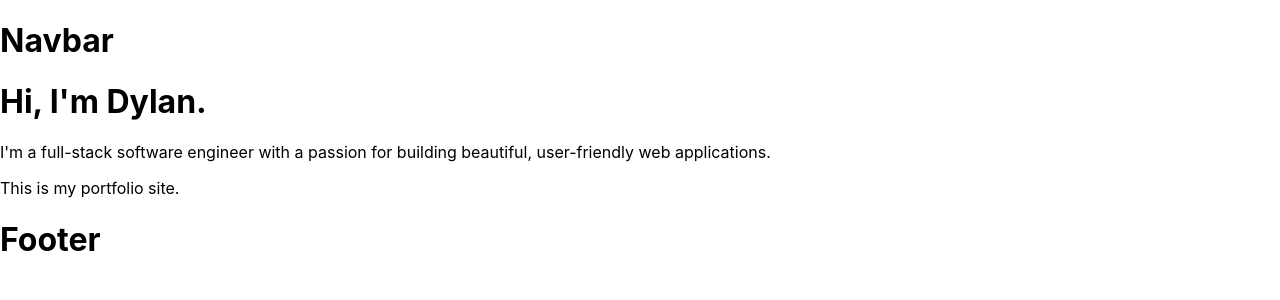
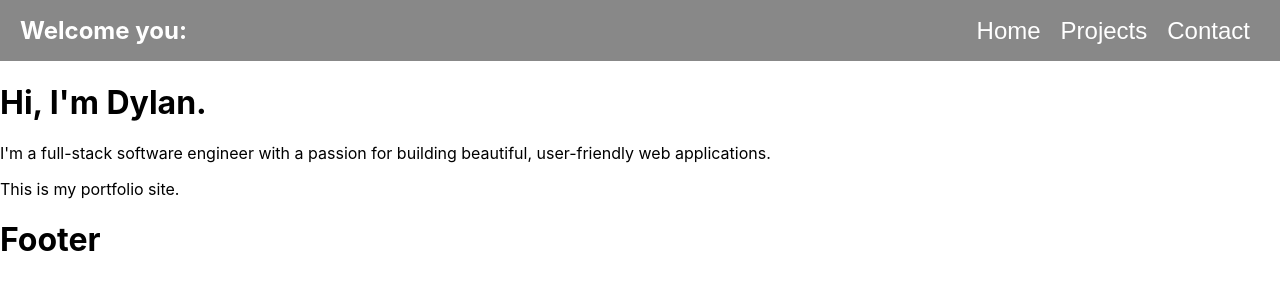
Before and after one commit to MichalMatu/Portfolio_React, a React (Create React App) app in the folder portfolio_react/: page / in a window 1280 px wide. Shown: the top 300 px of the page. Built offline with nearby package versions, Linux system fonts and the light colour scheme.

Commit message:
creare menu links that work

```diff
--- a/portfolio_react/src/App.js
+++ b/portfolio_react/src/App.js
@@ -1,12 +1,35 @@
 import Header from './pages/Header';
 import HomePages from './pages/HomePages';
+import Projects from './pages/Projects';
+import Contact from './pages/Contact';
 import Footer from './pages/Footer';
 
+import {useState} from 'react';
+
 function App() {
+
+  const [page, setPage] = useState('HomePages');
+
+  const swichPage = () => {
+    switch (page) {
+      case 'HomePages':
+        return <HomePages />;
+      case 'Projects':
+        return <Projects />;
+      case 'Contact':
+        return <Contact />;
+      default:
+        return <HomePages />;
+    }
+  };
+
+
   return (
     <>
-      <Header />
-      <HomePages />
+      <Header setPage={setPage}/>
+
+      {swichPage()}
+
       <Footer />
 
 
--- a/portfolio_react/src/index.css
+++ b/portfolio_react/src/index.css
@@ -11,3 +11,36 @@ code {
   font-family: source-code-pro, Menlo, Monaco, Consolas, 'Courier New',
     monospace;
 }
+
+img {
+  max-width: 100%;
+}
+
+header {
+  display: flex;
+  justify-content: space-between;
+  align-items: center;
+  padding: 0 20px;
+  background-color: #888;
+  color: #fff;
+}
+
+header h1 {
+  font-size: 1.5em;
+}
+
+.navbar {
+  display: flex;
+  justify-content: space-between;
+  align-items: center;
+}
+
+/* select navbar button  */
+.navbar button {
+  background-color: #888;
+  color: #fff;
+  border: none;
+  padding: 10px;
+  font-size: 1.5em;
+  cursor: pointer;
+}
--- a/portfolio_react/src/pages/header.js
+++ b/portfolio_react/src/pages/header.js
@@ -4,10 +4,10 @@ import Navbar from "./Navbar";
 
 function Header() {
   return (
-    <div className="header">
-
+    <header>
+      <h1>Welcome you:</h1>
       <Navbar />
-    </div>
+    </header>
   );
 }
 
--- a/portfolio_react/src/pages/navbar.js
+++ b/portfolio_react/src/pages/navbar.js
@@ -1,9 +1,13 @@
 // create navbar component
 
-function Navbar() {
+function Navbar(props) {
     return (
         <div className="navbar">
-        <h1>Navbar</h1>
+        <nav>
+            <button onClick={() => props.setPage('HomePages')}>Home</button>
+            <button onClick={() => props.setPage('Projects')}>Projects</button>
+            <button onClick={() => props.setPage('Contact')}>Contact</button>
+        </nav>
         </div>
 
     );
```
